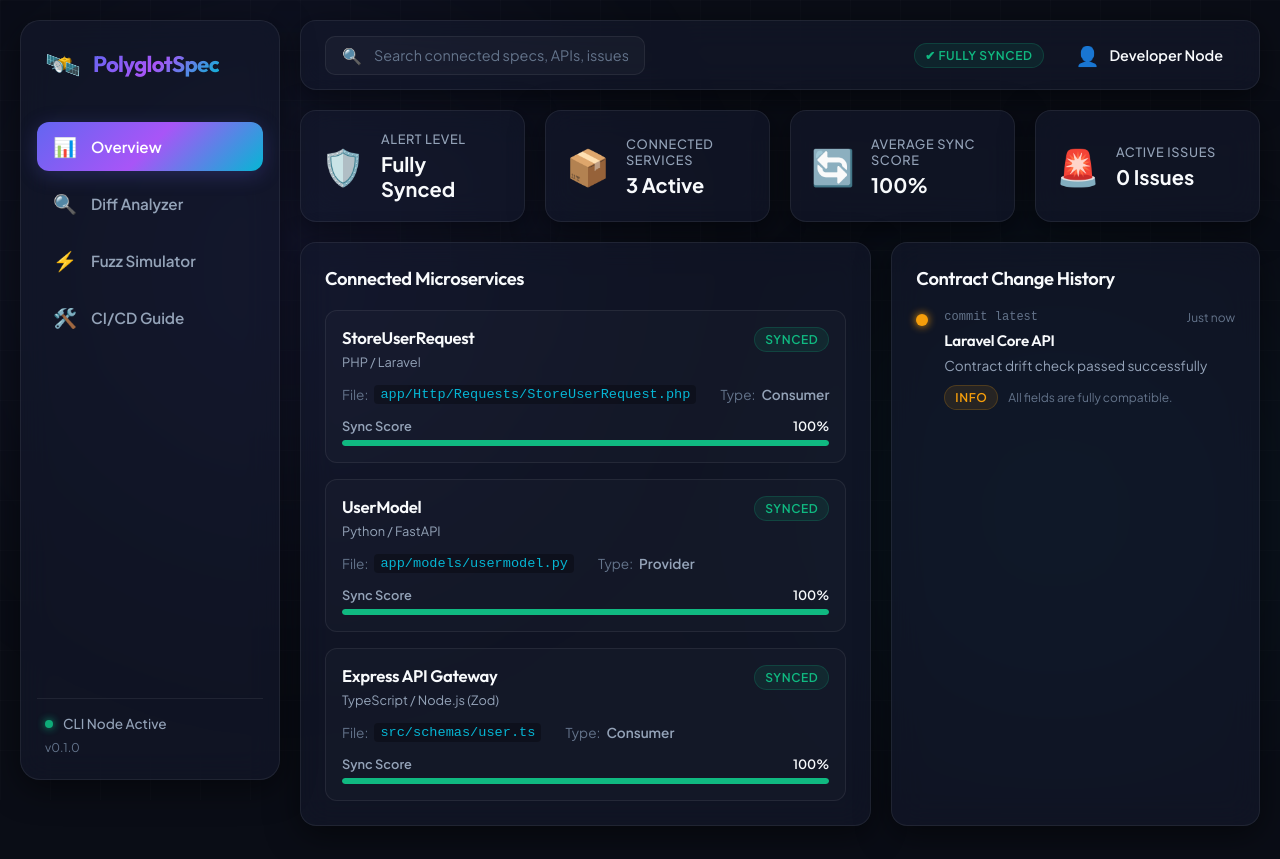
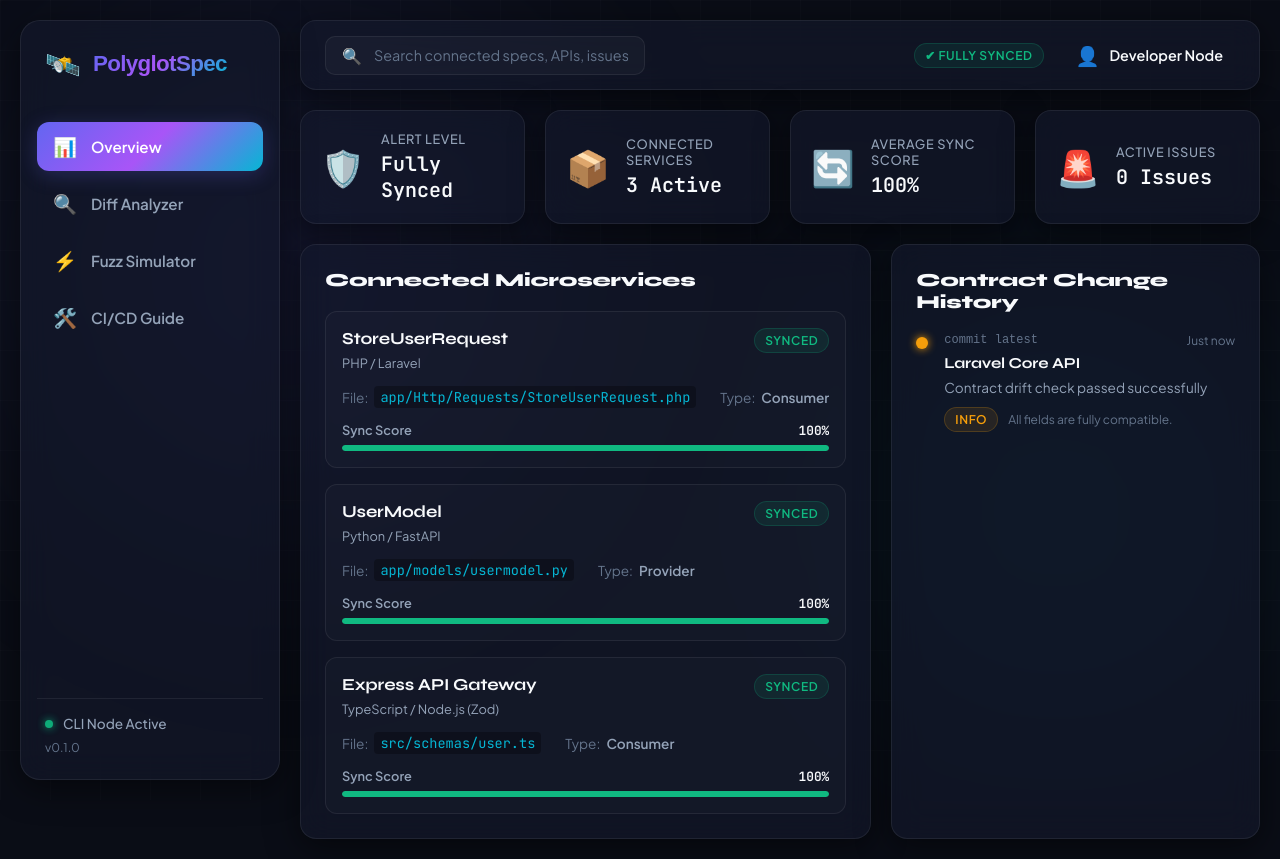
Before and after one commit to ArafathUIU/PolyglotSpec, a React (Vite) app in the folder dashboard/: page / in a window 1280 px wide. Built offline with nearby package versions, Linux system fonts and the light colour scheme.

Commit message:
Swap fonts system to Syne and JetBrains Mono for premium visual identity

```diff
--- a/dashboard/src/index.css
+++ b/dashboard/src/index.css
@@ -1,4 +1,4 @@
-@import url('https://fonts.googleapis.com/css2?family=Outfit:wght@300;400;500;600;700&family=Plus+Jakarta+Sans:wght@300;400;500;600;700&display=swap');
+@import url('https://fonts.googleapis.com/css2?family=JetBrains+Mono:wght@300;400;500;600&family=Plus+Jakarta+Sans:wght@300;400;500;600;700&family=Syne:wght@700;800&display=swap');
 
 :root {
   --bg-primary: #0a0d16;
@@ -57,9 +57,13 @@ body::before {
 }
 
 h1, h2, h3, h4, h5, h6 {
-  font-family: 'Outfit', sans-serif;
-  font-weight: 600;
-  letter-spacing: -0.02em;
+  font-family: 'Syne', sans-serif;
+  font-weight: 800;
+  letter-spacing: -0.01em;
+}
+
+code, pre, .terminal-line, .metric-value, .score-value, .stat-num, .detail-code {
+  font-family: 'JetBrains Mono', monospace !important;
 }
 
 /* Custom Scrollbar */
```
